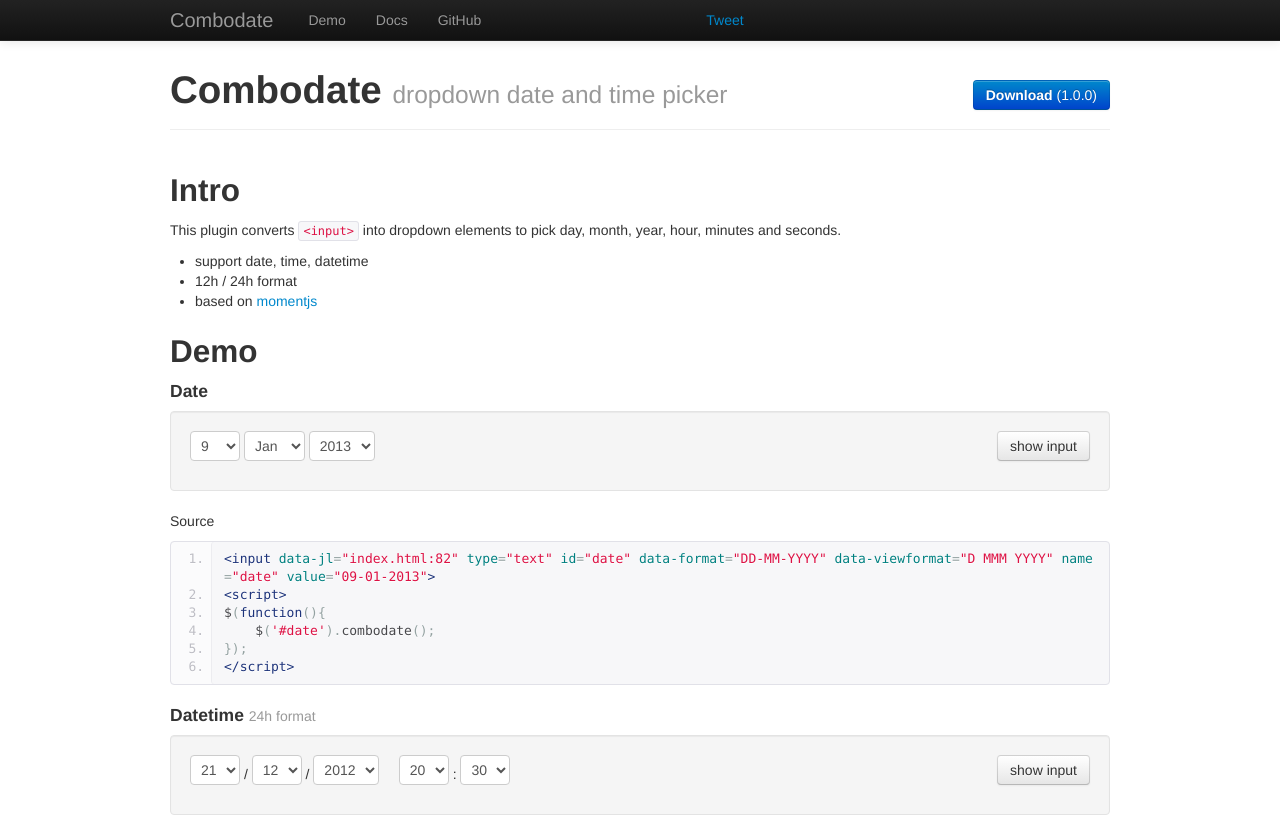
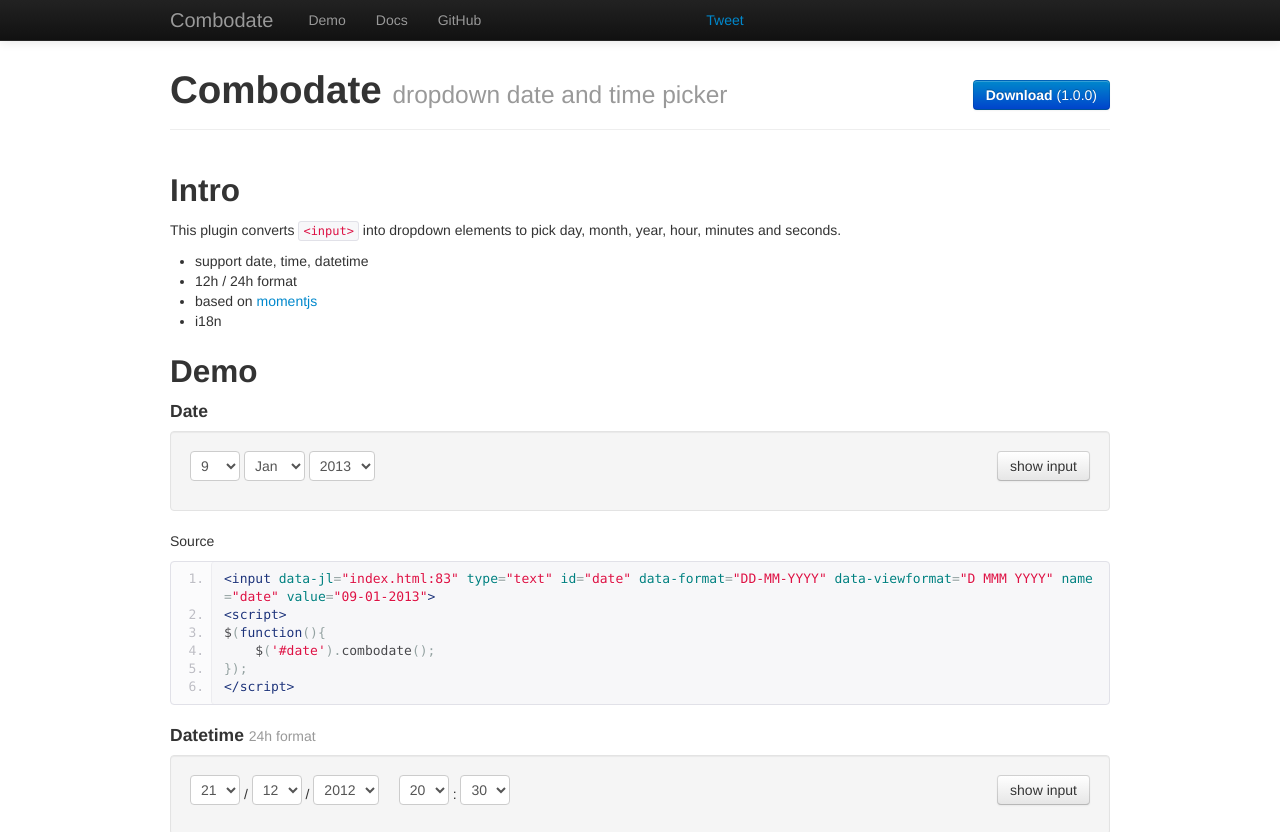
Before and after one commit to vitalets/combodate, a plain HTML site: page index.html in a window 1280 px wide. Shown: the top 832 px of the page. Drawn offline with Linux system fonts and the light colour scheme.

Commit message:
add i18n bullet

```diff
--- a/index.html
+++ b/index.html
@@ -67,6 +67,7 @@
                     <li>support date, time, datetime</li>
                     <li>12h / 24h format</li>
                     <li>based on <a href="http://momentjs.com" target="_blank">momentjs</a></li>
+                    <li>i18n</li>
                 </ul>
 
             </div>
```
